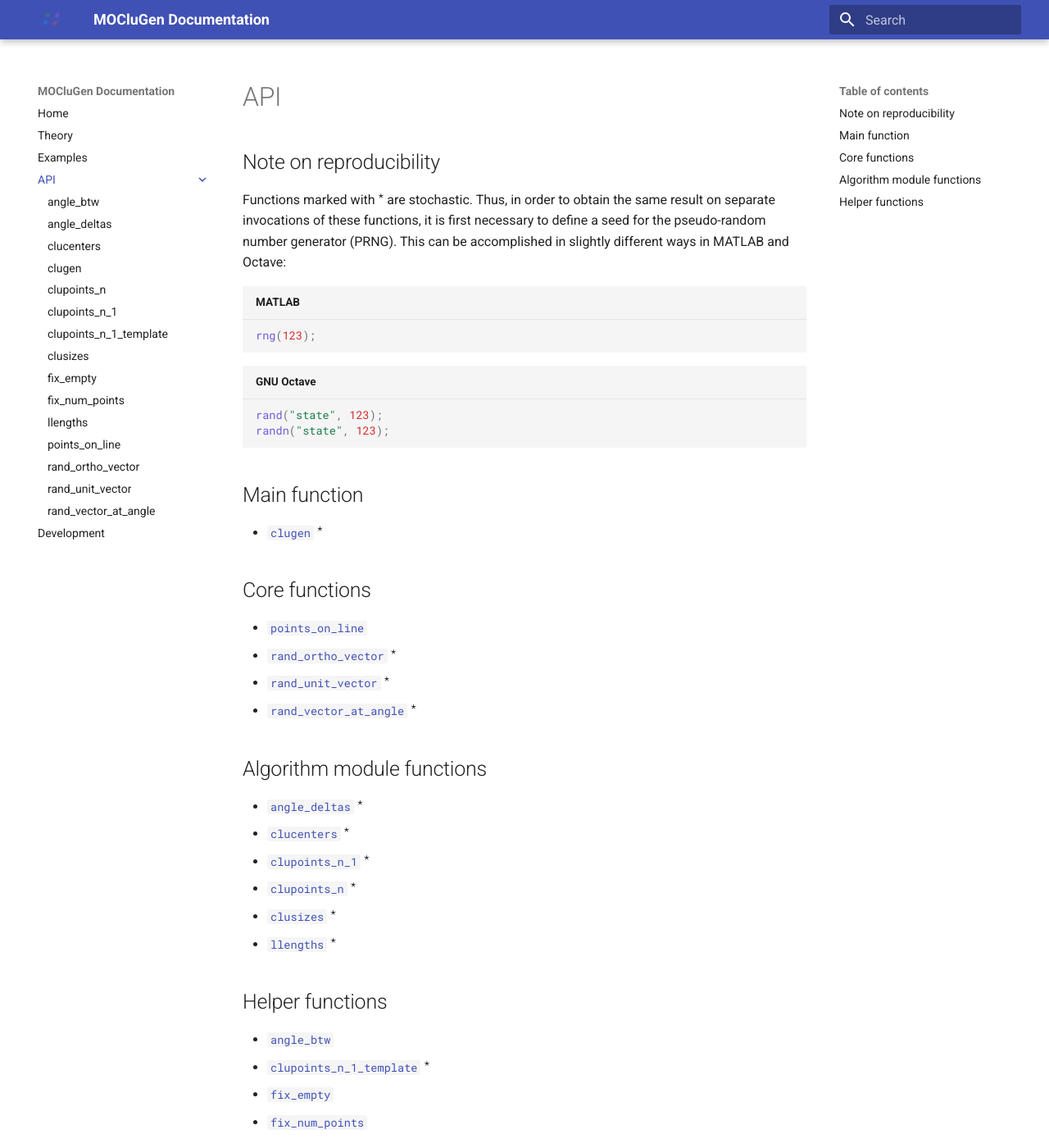
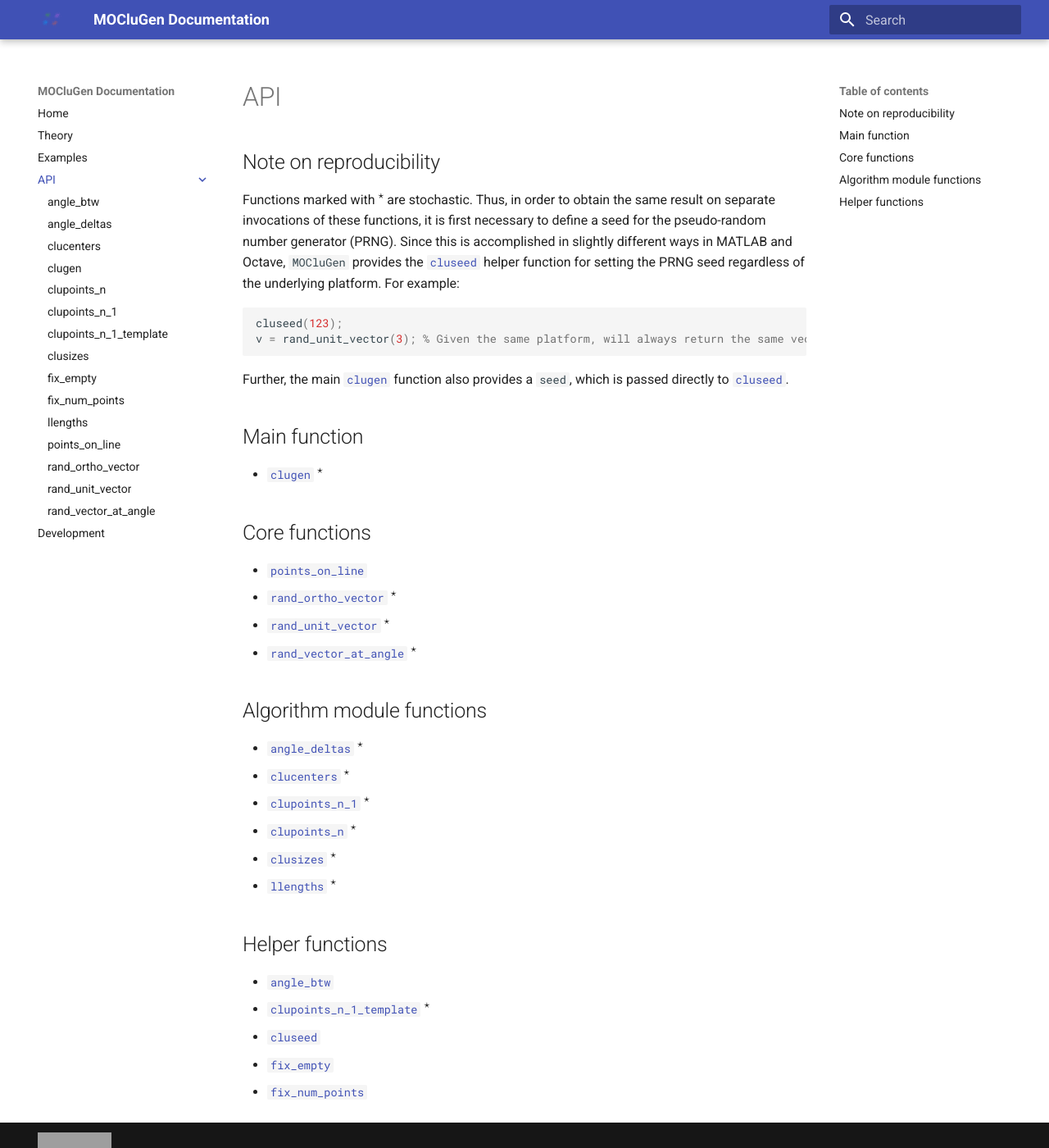
Before and after one commit to clugen/MOCluGen, an MkDocs documentation site: the page built from docs/docs/api/index.md, in a window 1280 px wide and 1400 px high. Shown: the whole window at 82% size. Built offline with MkDocs 1.6.1 and Material for MkDocs 9.7.7, drawn with Linux system fonts in a browser that asks for light colours; grey boxes are pictures that could not be loaded.

Commit message:
Add cluseed() + 'seed' parameter to clugen()

````diff
--- a/docs/docs/api/index.md
+++ b/docs/docs/api/index.md
@@ -4,17 +4,18 @@
 
 Functions marked with $^\star$ are stochastic. Thus, in order to obtain the same
 result on separate invocations of these functions, it is first necessary to
-define a seed for the pseudo-random number generator (PRNG). This can be
-accomplished in slightly different ways in MATLAB and Octave:
+define a seed for the pseudo-random number generator (PRNG). Since this is
+accomplished in slightly different ways in MATLAB and Octave, `MOCluGen`
+provides the [`cluseed`](cluseed) helper function for setting the PRNG seed
+regardless of the underlying platform. For example:
 
-```{.matlab title="MATLAB"}
-rng(123);
+```matlab
+cluseed(123);
+v = rand_unit_vector(3); % Given the same platform, will always return the same vector
 ```
 
-```{.matlab title="GNU Octave"}
-rand("state", 123);
-randn("state", 123);
-```
+Further, the main [`clugen`](clugen) function also provides a `seed`, which is
+passed directly to [`cluseed`](cluseed).
 
 ## Main function
 
@@ -40,5 +41,6 @@ randn("state", 123);
 
 * [`angle_btw`](angle_btw)
 * [`clupoints_n_1_template`](clupoints_n_1_template) $^\star$
+* [`cluseed`](cluseed)
 * [`fix_empty`](fix_empty)
 * [`fix_num_points`](fix_num_points)
````
Also changed, not shown: 3 other files.
